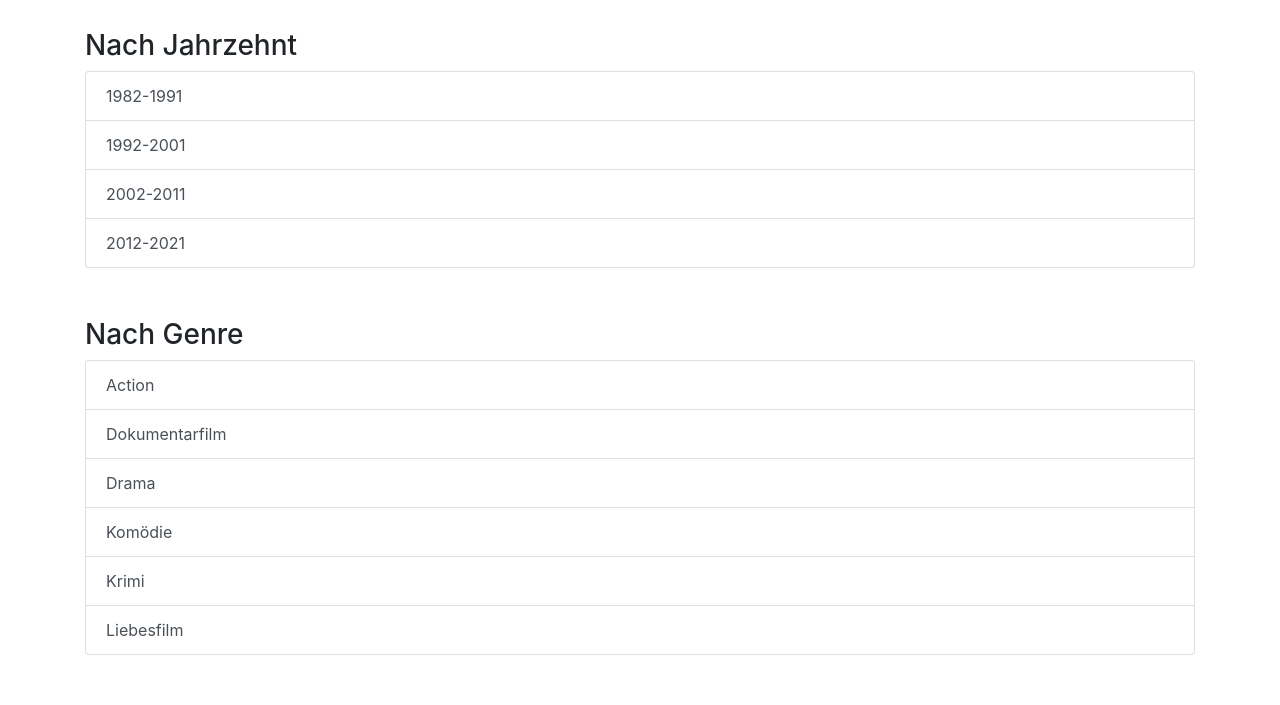
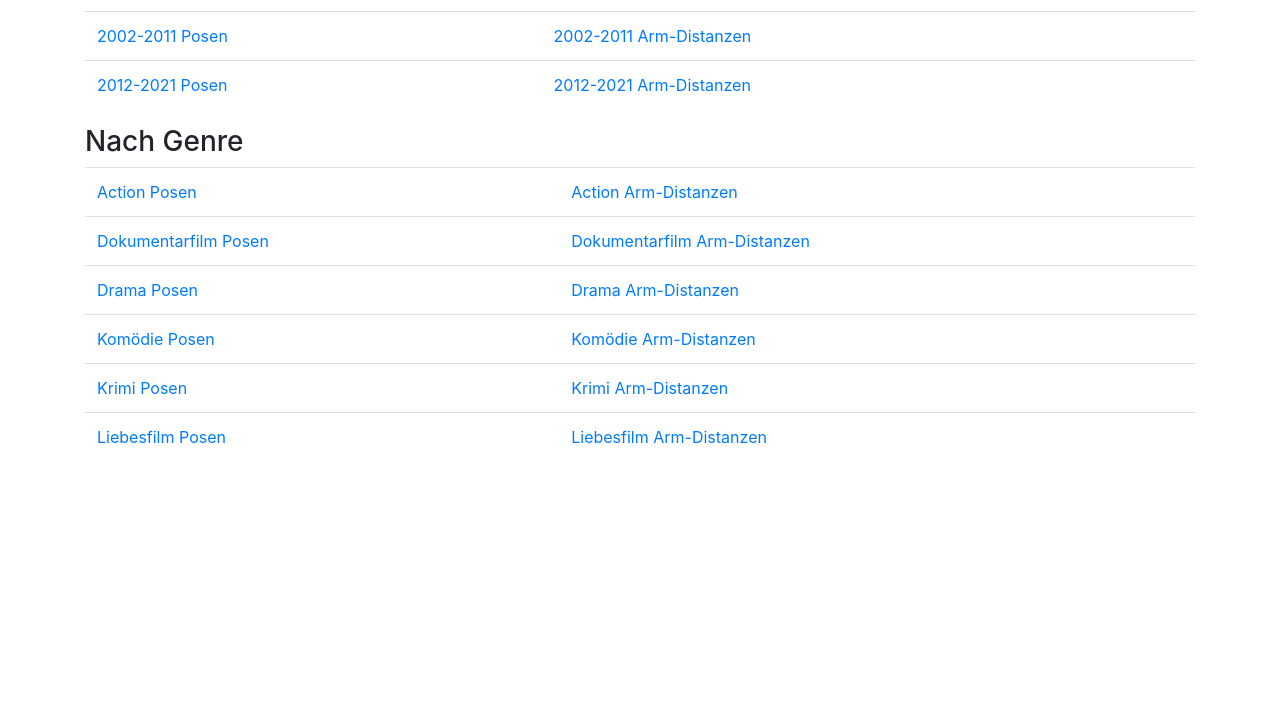
Before and after one commit to AlJ95/AlJ95.github.io, a plain HTML site: page index.html in a window 1280 px wide. Shown: the part 375-1080 px from the top of the page. After the commit the page ends 852 px from the top, so only its background shows below. Drawn offline with nearby package versions, Linux system fonts and the light colour scheme.

Commit message:
Updating index.html

```diff
--- a/index.html
+++ b/index.html
@@ -26,39 +26,68 @@
 
     <div class="container mt-5">
         <h1>Willkommen beim Culture Analytics Projekt</h1>
-        <div style="margin-bottom: 50px;"></div>
-        <p>Hier sind alle Visualisierungen des Projekts.</p>
-        <p>ACHTUNG: Jede Visualisierung benötigt ungefähr 1 GB RAM</p>
-        <div style="margin-bottom: 50px;"></div>
+        <p>Hier sind alle Visualisierungen des Projekts. ACHTUNG: Jede Visualisierung benötigt ungefähr 1 GB RAM</p>
 
         <h2>Visualisierungen</h2>
-        <div style="margin-bottom: 50px;"></div>
+
         <h3>Nach Jahrzehnt</h3>
-        <div class="list-group">
-            <a href="culture_analytics/1982-1991_GESCHLECHT_POSE.html" class="list-group-item list-group-item-action">1982-1991</a>
-            <a href="culture_analytics/1992-2001_GESCHLECHT_POSE.html" class="list-group-item list-group-item-action">1992-2001</a>
-            <a href="culture_analytics/2002-2011_GESCHLECHT_POSE.html" class="list-group-item list-group-item-action">2002-2011</a>
-            <a href="culture_analytics/2012-2021_GESCHLECHT_POSE.html" class="list-group-item list-group-item-action">2012-2021</a>
-        </div>
-
-        <div style="margin-bottom: 50px;"></div>
+        <table class="table">
+            <tbody>
+                <tr>
+                    <td><a href="culture_analytics/1982-1991_GESCHLECHT_POSE.html">1982-1991 Posen</a></td>
+                    <td><a href="culture_analytics/1982-1991_GESCHLECHT_AR.html">1982-1991 Arm-Distanzen</a></td>
+                </tr>
+                <tr>
+                    <td><a href="culture_analytics/1992-2001_GESCHLECHT_POSE.html">1992-2001 Posen</a></td>
+                    <td><a href="culture_analytics/1992-2001_GESCHLECHT_AR.html">1992-2001 Arm-Distanzen</a></td>
+                </tr>
+                <tr>
+                    <td><a href="culture_analytics/2002-2011_GESCHLECHT_POSE.html">2002-2011 Posen</a></td>
+                    <td><a href="culture_analytics/2002-2011_GESCHLECHT_AR.html">2002-2011 Arm-Distanzen</a></td>
+                </tr>
+                <tr>
+                    <td><a href="culture_analytics/2012-2021_GESCHLECHT_POSE.html">2012-2021 Posen</a></td>
+                    <td><a href="culture_analytics/2012-2021_GESCHLECHT_AR.html">2012-2021 Arm-Distanzen</a></td>
+                </tr>
+            </tbody>
+        </table>
 
         <h3>Nach Genre</h3>
-        <!-- Action, Dokumentarfilm, Drama, Komödie, Krimi, Liebesfilm -->
-        <div class="list-group">
-            <a href="culture_analytics/Action_GESCHLECHT_POSE.html" class="list-group-item list-group-item-action">Action</a>
-            <a href="culture_analytics/Dokumentarfilm_GESCHLECHT_POSE.html" class="list-group-item list-group-item-action">Dokumentarfilm</a>
-            <a href="culture_analytics/Drama_GESCHLECHT_POSE.html" class="list-group-item list-group-item-action">Drama</a>
-            <a href="culture_analytics/Komödie_GESCHLECHT_POSE.html" class="list-group-item list-group-item-action">Komödie</a>
-            <a href="culture_analytics/Krimi_GESCHLECHT_POSE.html" class="list-group-item list-group-item-action">Krimi</a>
-            <a href="culture_analytics/Liebesfilm_GESCHLECHT_POSE.html" class="list-group-item list-group-item-action">Liebesfilm</a>
-        </div>
+        <table class="table">
+            <tbody>
+                <tr>
+                    <td><a href="culture_analytics/Action_GESCHLECHT_POSE.html">Action Posen</a></td>
+                    <td><a href="culture_analytics/Action_GESCHLECHT_AR.html">Action Arm-Distanzen</a></td>
+                </tr>
+                <tr>
+                    <td><a href="culture_analytics/Dokumentarfilm_GESCHLECHT_POSE.html">Dokumentarfilm Posen</a></td>
+                    <td><a href="culture_analytics/Dokumentarfilm_GESCHLECHT_AR.html">Dokumentarfilm Arm-Distanzen</a></td>
+                </tr>
+                <tr>
+                    <td><a href="culture_analytics/Drama_GESCHLECHT_POSE.html">Drama Posen</a></td>
+                    <td><a href="culture_analytics/Drama_GESCHLECHT_AR.html">Drama Arm-Distanzen</a></td>
+                </tr>
+                <tr>
+                    <td><a href="culture_analytics/Komödie_GESCHLECHT_POSE.html">Komödie Posen</a></td>
+                    <td><a href="culture_analytics/Komödie_GESCHLECHT_AR.html">Komödie Arm-Distanzen</a></td>
+                </tr>
+                <tr>
+                    <td><a href="culture_analytics/Krimi_GESCHLECHT_POSE.html">Krimi Posen</a></td>
+                    <td><a href="culture_analytics/Krimi_GESCHLECHT_AR.html">Krimi Arm-Distanzen</a></td>
+                </tr>
+                <tr>
+                    <td><a href="culture_analytics/Liebesfilm_GESCHLECHT_POSE.html">Liebesfilm Posen</a></td>
+                    <td><a href="culture_analytics/Liebesfilm_GESCHLECHT_AR.html">Liebesfilm Arm-Distanzen</a></td>
+                </tr>
+
+            </tbody>
+        </table>
+
+    </div>
 
     <script src="https://code.jquery.com/jquery-3.5.1.slim.min.js"></script>
     <script src="https://cdn.jsdelivr.net/npm/@popperjs/core@2.5.2/dist/umd/popper.min.js"></script>
     <script src="https://stackpath.bootstrapcdn.com/bootstrap/4.5.2/js/bootstrap.min.js"></script>
-
-        <div style="margin-bottom: 50px;"></div>
 </body>
 
 </html>
```
